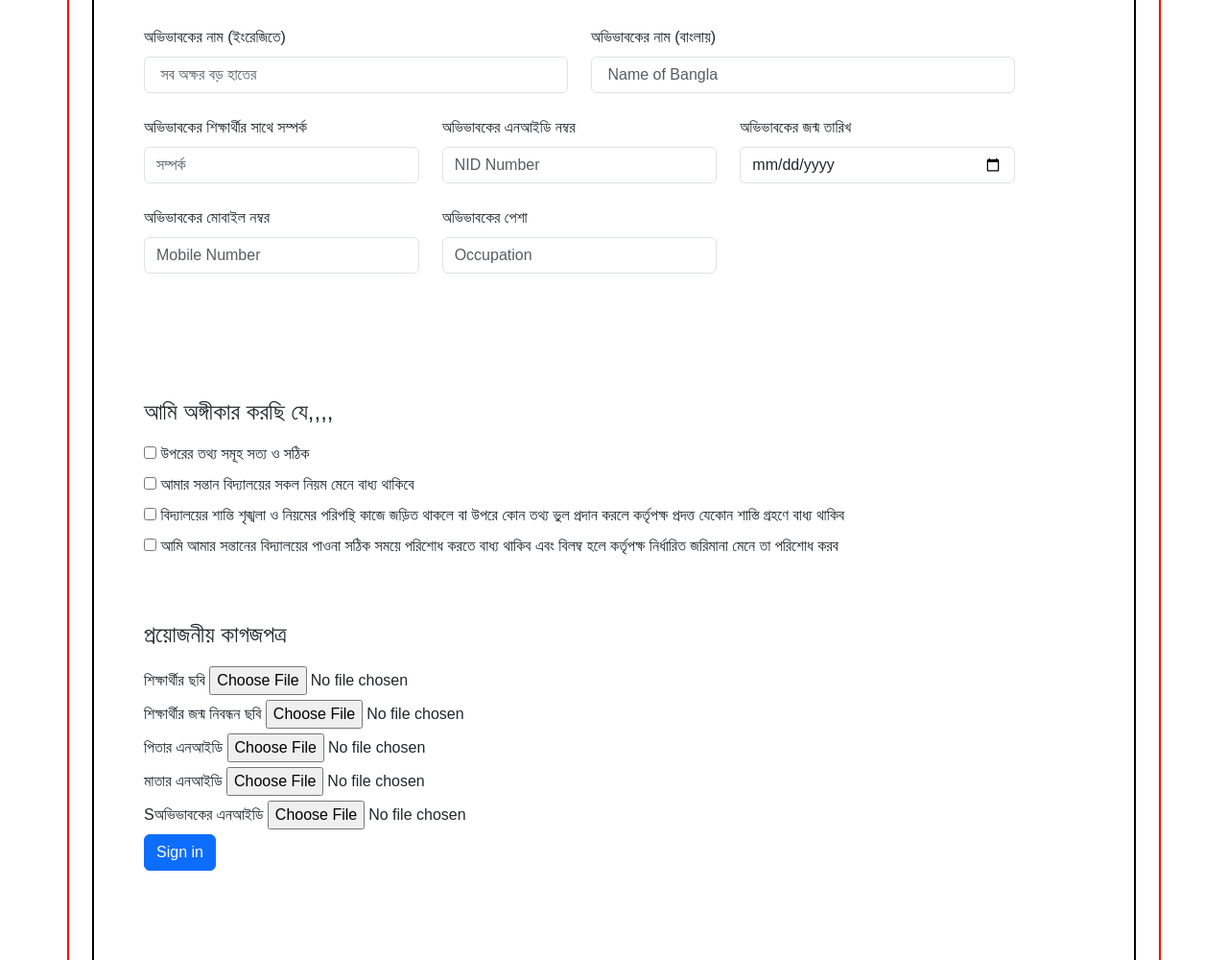
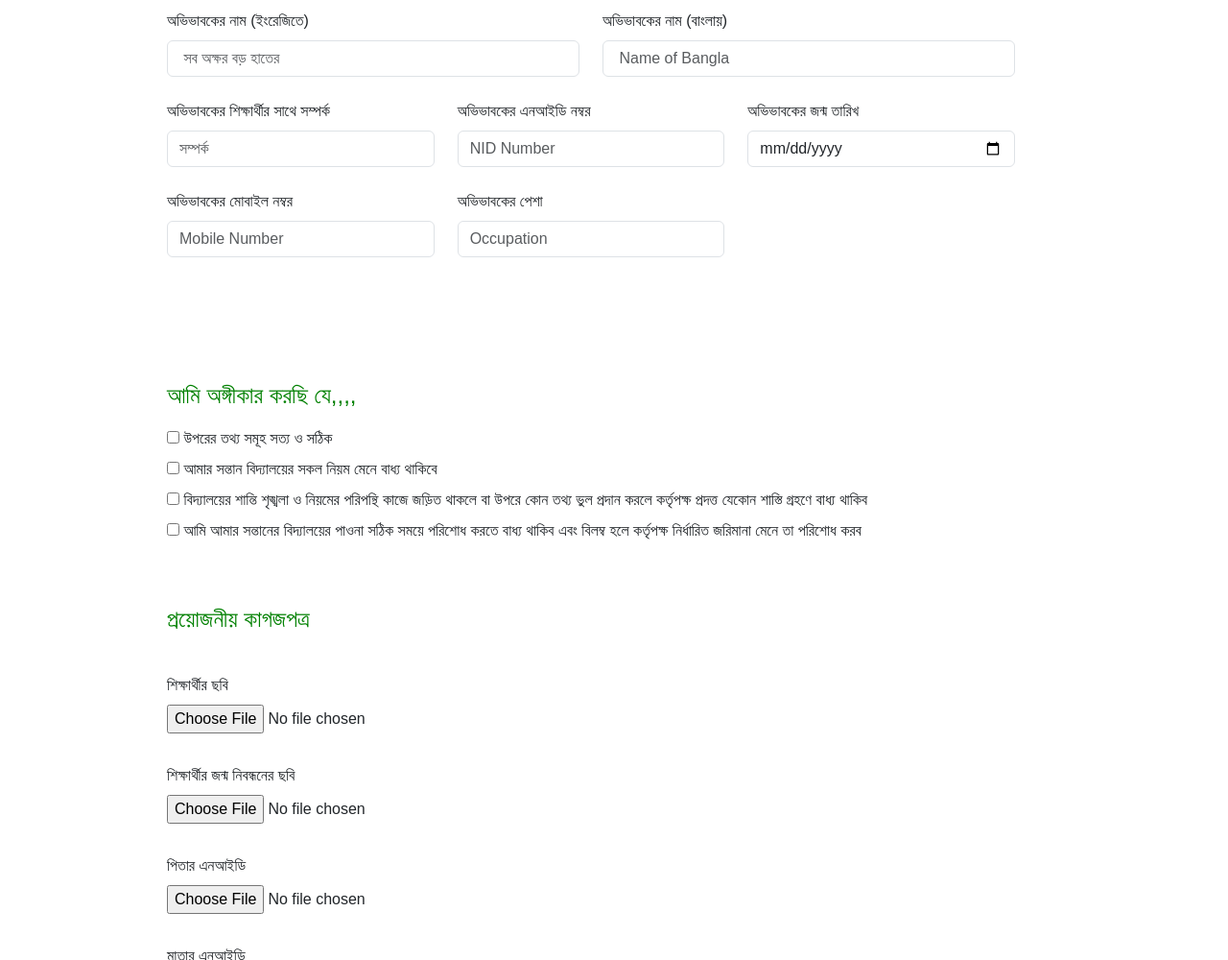
Before and after one commit to Omar-Faruk-Personal/KUMB, a plain HTML site: page admission/admission.html in a window 1280 px wide. Shown: the part 1800-2800 px from the top of the page at 96% size. Drawn offline with nearby package versions, Linux system fonts and the light colour scheme.

Commit message:
all compelete

```diff
--- a/admission/abmission.css
+++ b/admission/abmission.css
@@ -81,9 +81,8 @@ header{
 /* tittle */
 .hdr-tittle{
     padding: 50px;
-    border-bottom: 1px solid rgba(224, 13, 13, 0.5);
+    /* border-bottom: 1px solid rgba(224, 13, 13, 0.5); */
     border-radius: 10px;
-
 }
 .tittle-text{
     display: flex;
@@ -97,7 +96,14 @@ header{
     padding: 10px;
 
 }
-
+h4{
+    color: green;
+}
+.itams-center{
+    display: flex;
+    align-items: center;
+    justify-content: center;
+}
 /* form  */
 .student{
 
@@ -114,3 +120,14 @@ header{
 .document-input h4{
     padding: 10px 0;
 }
+
+.button{
+    display: flex;
+    align-items: center;
+    justify-content: center;
+}
+.button button:hover{
+    background-color: green;
+    color: red;
+    border: 2px solid black;
+}
--- a/admission/admission.html
+++ b/admission/admission.html
@@ -19,7 +19,7 @@
 </head>
 
 <body>
-  <div class="container br ">
+  <div class="container">
     <header>
       <div class="row header-row">
         <div class="col-sm-2 img-box">
@@ -50,14 +50,11 @@
       </div><!--hdr-tittle-->
 
       <!-- form  -->
-      <div class="container p-5 my-2 brb">
-        <div class="row g-3">
-
-
-
+      <div class="container p-5 my-3 itams-center">
+        <div class="container row g-3 itams-center">
             <div class="student row ">
               <div class="col-sm-12 px-5 py-3">
-                <h3>শিক্ষার্থীর তথ্য</h3>
+                <h4>শিক্ষার্থীর তথ্য</h4>
               </div>
             <!-- row 1  -->
             <div class="row py-4 ">
@@ -183,7 +180,7 @@
 
           <!-- father info-->
           <div class="father row py-5">
-            <h3>শিক্ষার্থীর পিতার তথ্য </h3>
+            <h4>শিক্ষার্থীর পিতার তথ্য </h4>
 
             <!-- fatrher line 1 -->
             <div class="row py-4">
@@ -221,7 +218,7 @@
 
           <!-- mother info Row 5 -->
           <div class="mother row ">
-            <h3>শিক্ষার্থীর মাতার তথ্য </h3>
+            <h4>শিক্ষার্থীর মাতার তথ্য </h4>
 
             <!-- mother line 1 -->
             <div class="row py-4">
@@ -261,7 +258,7 @@
           <!-- Guardian info Row 5 -->
           <div class="guardian row py-5">
 
-            <h3>পিতা মাতার অবর্তমানে অভিভাবকের তথ্য </h3>
+            <h4>পিতা মাতার অবর্তমানে অভিভাবকের তথ্য </h4>
 
             <!-- Guardian line 1 -->
             <div class="row py-4">
@@ -279,7 +276,7 @@
             <!-- Guardian-info line2 -->
             <div class="row">
               <div class="col-sm-4">
-                <label for="rl" class="form-label"> অভিভাবকের শিক্ষার্থীর সাথে সম্পর্ক </label>
+                <label for="rl" class="form-label text-sucesses "> অভিভাবকের শিক্ষার্থীর সাথে সম্পর্ক </label>
                 <input type="number" class="form-control" id="rl" placeholder="সম্পর্ক">
               </div>
               <div class="col-sm-4">
@@ -339,27 +336,53 @@
 
               <h4> প্রয়োজনীয় কাগজপত্র</h4>
 
-              <label for="document-img" class="form-label">শিক্ষার্থীর ছবি </label>
-              <input type="file" id="document-img"><br>
+              <div class="row mt-3">
+                <div class="col-sm-12 pt-3">
+                  <label for="document-img" class="form-label">শিক্ষার্থীর ছবি </label><br>
+                  <input type="file" id="document-img">
+                </div>
+              </div>
 
-              <label for="document-bcimg" class="form-label">শিক্ষার্থীর জন্ম নিবন্ধন ছবি </label>
-              <input type="file" id="document-bcimg"><br>
+              <div class="row mt-3">
+                <div class="col-sm-12 pt-3">
+                  <label for="document-bcimg" class="form-label">শিক্ষার্থীর জন্ম নিবন্ধনের ছবি </label> <br>
+                 <input type="file" id="document-bcimg">
 
-              <label for="document-fnimg" class="form-label">পিতার এনআইডি </label>
-              <input type="file" id="document-fnimg"><br>
+                </div>
+              </div>
 
-              <label for="document-mnimg" class="form-label">মাতার এনআইডি </label>
-              <input type="file" id="document-mnimg"><br>
+              <div class="row mt-3">
+                <div class="col-sm-12 pt-3">
+                  <label for="document-fnimg" class="form-label">পিতার এনআইডি </label><br>
+                 <input type="file" id="document-fnimg">
 
-              <label for="document-gnimg" class="form-label">Sঅভিভাবকের এনআইডি </label>
-              <input type="file" id="document-gnimg">
+                </div>
+              </div>
+
+              <div class="row mt-3">
+                <div class="col-sm-12 pt-3">
+                  <label for="document-mnimg" class="form-label">মাতার এনআইডি </label><br>
+                 <input type="file" id="document-mnimg"><br>
+
+                </div>
+              </div>
+
+              <div class="row mt-3">
+                <div class="col-sm-12 pt-3">
+                  <label for="document-gnimg" class="form-label">অভিভাবকের এনআইডি </label><br>
+                 <input type="file" id="document-gnimg">
+
+                </div>
+              </div>
+
             </div> <!--end col-->
           </div><!-- end document input  -->
 
           <!-- submit button  -->
-          <div class="button row ">
-            <div class="col-12">
-              <button type="submit" class="btn btn-primary">Sign in</button>
+
+          <div class=" row ">
+            <div class="col-12 button p-5">
+              <button type="submit" class="btn btn-primary">Submit</button>
             </div>
           </div><!--end submit button  -->
 
```
